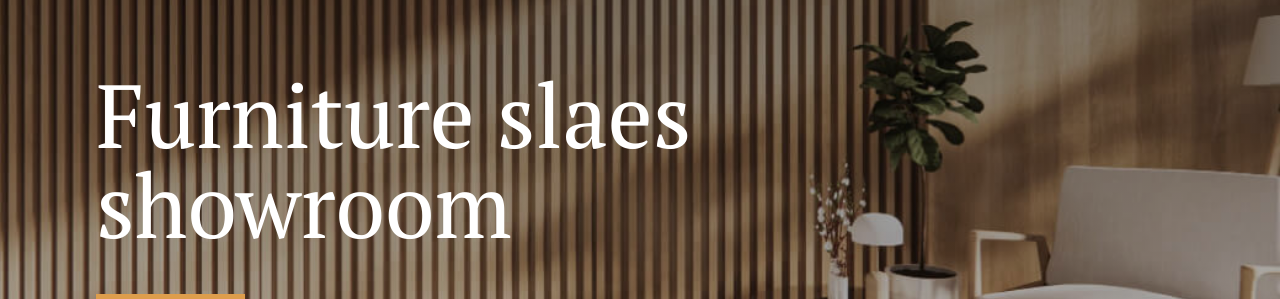
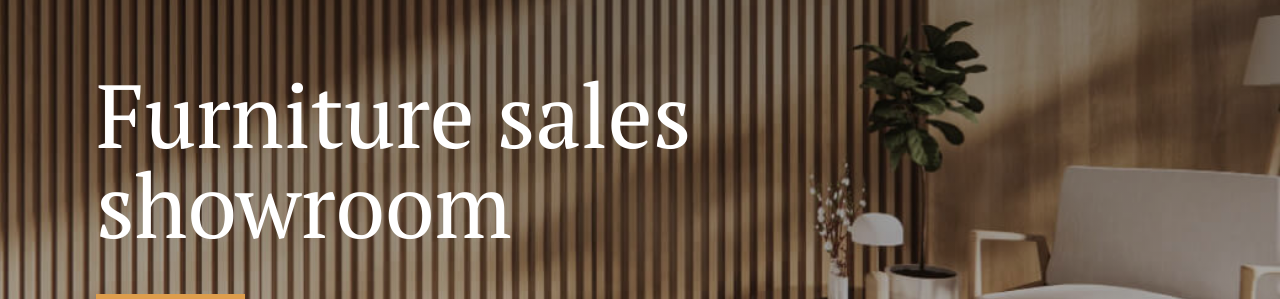
Before and after one commit to lalithamuthumari-gandhi/furniture, a plain HTML site: page index.html in a window 1280 px wide. Shown: the part 290-589 px from the top of the page. Drawn offline with Linux system fonts and the light colour scheme.

Commit message:
Update index.html

```diff
--- a/index.html
+++ b/index.html
@@ -16,7 +16,7 @@
 
 			<div class="hero-content">
 				<h2 class="main-heading">
-					Furniture slaes<br>showroom
+					Furniture sales<br>showroom
 				</h2>
 
 				<button class="btn">Shop</button>
```
